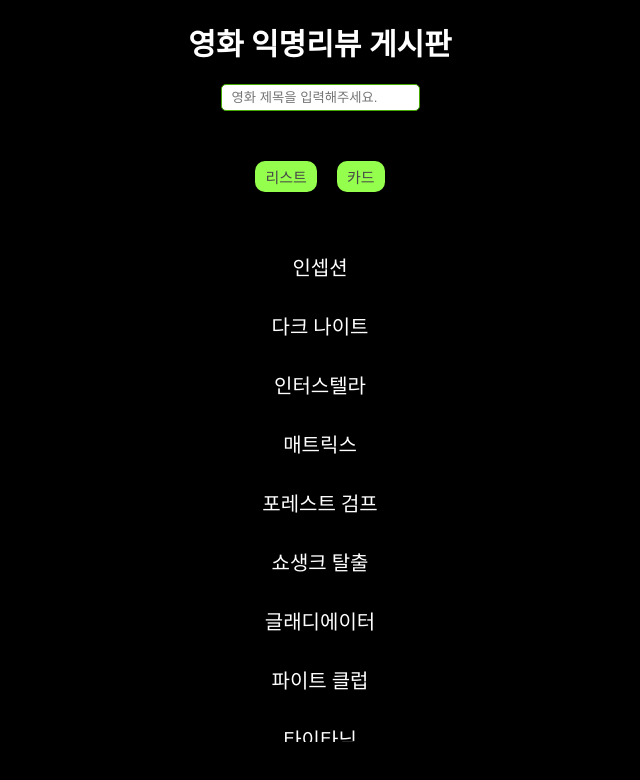
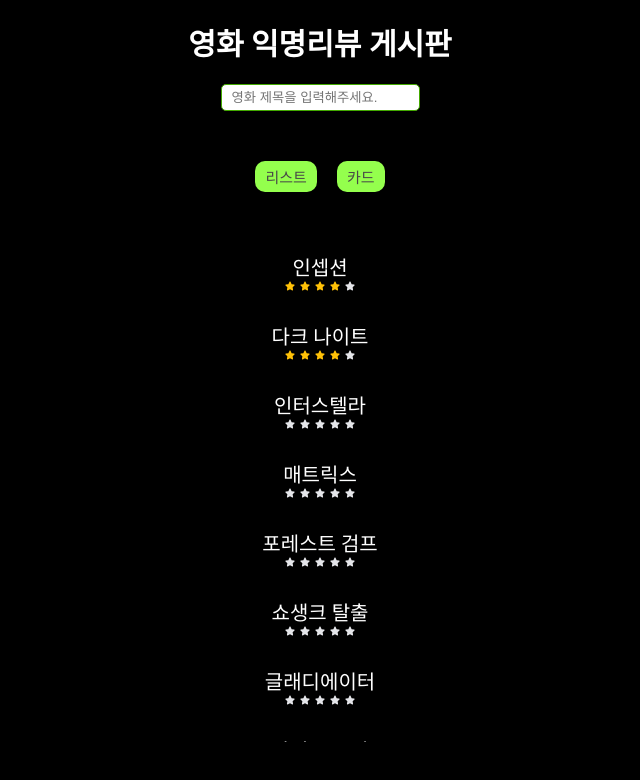
Before and after one commit to oauch/anonymous-board, a React (Create React App) app: page / in a window 1280 px wide. Shown: the top 780 px of the page, without its empty margins (320-960 px from the left). Built offline with nearby package versions, Linux system fonts and the light colour scheme; data requests are answered from the project's data file.

Commit message:
feat: 리뷰 평점 기능

```diff
--- a/db.json
+++ b/db.json
@@ -5,22 +5,13 @@
       "name": "인셉션",
       "image": "https://i.namu.wiki/i/em8w-RInxkJS0TDN8JvzDvF6bjNryJ66Zkv-CUfcBVnlEf5B5VaBckR_9pjdqG12gVfTbKHrli2XVgY2Qs7zWbQT0kNXEnVki8DCgDucFzmq9c8FcywV5wLHzOMAsSQ1vgOQqxgqI5iZGfd_f7RbSD0yxkKv3lp0Ns2lF6seYUo.webp",
       "description": "꿈을 공유하는 기술을 통해 기업 비밀을 훔치는 도둑이 C.E.O.의 마음에 아이디어를 심는 반대 작업을 맡게 된다.",
-      "rate": 5,
+      "rate": 4,
       "reviews": [
         {
-          "id": 1717399840397,
-          "userId": "user-1717399794774",
-          "text": "인셉션 재밌어요!!"
-        },
-        {
-          "id": 1717399845876,
-          "userId": "user-1717399794774",
-          "text": "진짜 강추입니다!!"
-        },
-        {
-          "id": 1717402550459,
-          "text": "하이용",
-          "userId": "user-1717399849165"
+          "id": 1717424117154,
+          "text": "재미있는 영화입니다",
+          "userId": "user-1717399849165",
+          "rate": 4
         }
       ]
     },
@@ -32,14 +23,16 @@
       "rate": 4,
       "reviews": [
         {
-          "id": 1717403651439,
-          "text": "다크나이트 명작이죠",
-          "userId": "user-1717399849165"
+          "id": 1717424128100,
+          "text": "조커 무섭게 생겼습니다",
+          "userId": "user-1717399849165",
+          "rate": 5
         },
         {
-          "id": 1717403655135,
-          "text": "조커 연기 좋습니다",
-          "userId": "user-1717399849165"
+          "id": 1717424159117,
+          "text": "테러",
+          "userId": "user-1717399849165",
+          "rate": 3
         }
       ]
     },
@@ -48,7 +41,7 @@
       "name": "인터스텔라",
       "image": "https://m.media-amazon.com/images/I/91kFYg4fX3L._AC_SY679_.jpg",
       "description": "탐험가 팀이 인류의 생존을 보장하기 위해 우주에서 웜홀을 통해 여행한다.",
-      "rate": 3,
+      "rate": null,
       "reviews": []
     },
     {
@@ -56,7 +49,7 @@
       "name": "매트릭스",
       "image": "https://m.media-amazon.com/images/I/51EG732BV3L._AC_.jpg",
       "description": "컴퓨터 해커가 미스터리한 반역자들로부터 자신의 현실의 진정한 본질과 그 통제자들과의 전쟁에서의 역할을 배우게 된다.",
-      "rate": 5,
+      "rate": 0,
       "reviews": []
     },
     {
@@ -64,7 +57,7 @@
       "name": "포레스트 검프",
       "image": "https://i.namu.wiki/i/em8w-RInxkJS0TDN8JvzDnQoSrZUSw2VPE0mw6NYLynpd9SZQ877SmCIVNxIzDBeeN4wVs_wMRC51ijoxulfu7VcIh402rOzerdoVO50Zi9QD7voU9a1xSJMEc86S7gsxh8B7pF0pMGiAuI7EPoT7bgzreTsQCwjMoi5SUs-7Sk.webp",
       "description": "알라바마 출신 IQ 75의 남자 시각에서 케네디와 존슨 대통령 시절, 베트남 전쟁, 워터게이트 사건 등 역사적 사건들이 펼쳐진다.",
-      "rate": 4,
+      "rate": 0,
       "reviews": []
     },
     {
@@ -72,7 +65,7 @@
       "name": "쇼생크 탈출",
       "image": "https://m.media-amazon.com/images/I/51NiGlapXlL._AC_.jpg",
       "description": "무고하게 살인죄로 기소된 한 은행가가 감옥에서 보낸 20년간의 삶을 그린다.",
-      "rate": 3,
+      "rate": 0,
       "reviews": []
     },
     {
@@ -80,7 +73,7 @@
       "name": "글래디에이터",
       "image": "https://i.namu.wiki/i/em8w-RInxkJS0TDN8JvzDltMqZ7bxq74-ezAv0Wfnpj7bQU5TKwZpS3qS4cR7cePxMssnwF2Ua-X-Kc8aCKkdf-SUmzCAsYhLfL6jw9rx7k1RjDG3bkDV6syfJahc4hEOcv0wF-Q-hVwMM6x69bqXckQ8_NJCcgMXiNQpi1B0gU.webp",
       "description": "로마 장군이 배신을 당하고 노예로 전락하여 복수의 길을 걷게 된다.",
-      "rate": 2,
+      "rate": 0,
       "reviews": []
     },
     {
@@ -88,7 +81,7 @@
       "name": "파이트 클럽",
       "image": "https://i.namu.wiki/i/em8w-RInxkJS0TDN8JvzDtrIx406VdO3cBpjnTrwEQhPP1rpfbzMl_q8ifUnQ0WpCltii3Fl5HLcvIJiEXMxpYvBYEY9W2x3mfMu51Rber-4z_5pvf1mosGOcIdfWl0J0BruRzygIGpVfuHKPeOnk1Jgk7goN3YRSzSco_PxE1I.webp",
       "description": "정신적으로 불안정한 보험 조사관이 비누 제조업자와 함께 비밀적인 싸움 클럽을 결성한다.",
-      "rate": 5,
+      "rate": 0,
       "reviews": []
     },
     {
@@ -96,7 +89,7 @@
       "name": "타이타닉",
       "image": "https://i.namu.wiki/i/em8w-RInxkJS0TDN8JvzDonYkOyBPwEeCDw_GM3iJb7NgG8Y3y_CLd4b35vMH1wGnd9SQLnfeIQ6E8aPHQrks9wSxSxyk_FQnoZvWFxNM8qRwSTFDopJPT0lcd4KHiEk-6ezD3BDDX41kMIYnEMCW3iIGIyaYMoQe7NE52dAA9Q.webp",
       "description": "대서양 횡단 중 침몰한 호화 여객선 타이타닉 호를 배경으로 한 러브 스토리.",
-      "rate": 3,
+      "rate": 0,
       "reviews": []
     },
     {
@@ -104,7 +97,7 @@
       "name": "라라랜드",
       "image": "https://i.namu.wiki/i/em8w-RInxkJS0TDN8JvzDhVXFkI3eABMqUEIGBYh5eLngoJzmOYjt0qc2FqkqkljGYBJmqMVan986hK6-vq7hm8Y1u4SWfgJ9-OwngH1Ojmx7Ivvx03fdtk0dgDO3vYjOHy0MqSJL7R3ywkwR67UsvHoEl4HCc-eF11E8VTAaLc.webp",
       "description": "꿈을 쫓는 뮤지션과 배우의 사랑과 꿈을 그린 뮤지컬 영화.",
-      "rate": 4,
+      "rate": 0,
       "reviews": []
     },
     {
@@ -112,7 +105,7 @@
       "name": "아바타",
       "image": "https://i.namu.wiki/i/em8w-RInxkJS0TDN8JvzDtu_1xYBEu3nwZaD-qVbuIjZOGOS6Lb7IEt6ig4ONgf4_y1ueDRnXYS2tu7saRWg5-0uqkQdqjtkVF6D17SbPuxT1o4QWf4q39Odrt_FloZ_S94CkbaH9k0Ekn5kcc6t4nod0C_UlNw5vjRPSUfRpSg.webp",
       "description": "외계 행성 판도라에 사는 원주민들과의 갈등을 그린 영화.",
-      "rate": 5,
+      "rate": 0,
       "reviews": []
     },
     {
@@ -120,7 +113,7 @@
       "name": "반지의 제왕: 반지 원정대",
       "image": "https://m.media-amazon.com/images/I/51Qvs9i5a%2BL._AC_.jpg",
       "description": "호빗과 그의 동료들이 어둠의 군주 사우론을 무찌르기 위해 여정을 떠나는 이야기.",
-      "rate": 1,
+      "rate": 0,
       "reviews": []
     },
     {
@@ -128,7 +121,7 @@
       "name": "스타워즈: 새로운 희망",
       "image": "https://i.namu.wiki/i/em8w-RInxkJS0TDN8JvzDrF1c_R0sYzsIPNIlkwVUuTkvJl7K5PMoiISzVmFPP75i0I7ih4_rBECNDjotDt3ihzq8WxbKPedxWiw-KgnAWgr3CHHqvTwzXkGYXBvaN8dtWFjTDhjUk6DnjEy0RGNplQCWzTxZ2sXfcVFZ4FpCp4.webp",
       "description": "제국에 맞서 싸우는 반란군과 루크 스카이워커의 모험을 그린 영화.",
-      "rate": 3,
+      "rate": 0,
       "reviews": []
     },
     {
@@ -136,7 +129,7 @@
       "name": "해리 포터와 마법사의 돌",
       "image": "https://m.media-amazon.com/images/I/51qlgJ6ZojL._AC_.jpg",
       "description": "젊은 마법사 해리 포터가 호그와트 마법 학교에서 첫 해를 보내며 겪는 모험.",
-      "rate": 5,
+      "rate": 0,
       "reviews": []
     },
     {
@@ -144,7 +137,7 @@
       "name": "토이 스토리",
       "image": "https://i.namu.wiki/i/em8w-RInxkJS0TDN8JvzDiz6FH1N8RurjyxmYcNoPoZtYunBchEvFcbE2lyKAzkF-GvCeJMJL6v6WY6KMhAHBs-qg-CY66fprI1UQGBSa2iGBsb43HApntx7b4n4dvqTX8hNliMUZUNOr93eVPd8EKJZr1QxaTXIZw9hT40GP1Q.webp",
       "description": "장난감들이 주인공인 애니메이션으로, 장난감들이 실제로 살아있는 모습을 그린 이야기.",
-      "rate": 2,
+      "rate": 0,
       "reviews": []
     },
     {
@@ -152,7 +145,7 @@
       "name": "쥬라기 공원",
       "image": "https://i.namu.wiki/i/em8w-RInxkJS0TDN8JvzDp6Kk5bRQj1OgWlRneMMY4g1djsOh76LHFxGc3nnXOyZAaSCYAFbvHUlmV7gccWHB-L78Zy_iHDY5MTzsZdVJZQyKJ8TlqsuXnk6xBwex8kyD3y5bQ6cwxln5N7XPkFDJTnMW51ubOkK2Cx28El6nXk.webp",
       "description": "유전자 공학으로 부활한 공룡들이 살아있는 테마파크에서 탈출하면서 벌어지는 이야기.",
-      "rate": 2,
+      "rate": 0,
       "reviews": []
     },
     {
@@ -160,7 +153,7 @@
       "name": "가디언즈 오브 갤럭시",
       "image": "https://m.media-amazon.com/images/I/61OUGpUfAyL._AC_SY679_.jpg",
       "description": "은하계를 지키기 위해 힘을 합친 여러 영웅들의 모험을 그린 영화.",
-      "rate": 4,
+      "rate": 0,
       "reviews": []
     },
     {
@@ -168,7 +161,7 @@
       "name": "아이언맨",
       "image": "https://i.namu.wiki/i/em8w-RInxkJS0TDN8JvzDjeuLraTpfHrGURLOKvjwjUkW5pagwSLgNUck1LB6069m6BOZQH26nHPqCpk2YAEHiWlyBr5JjROdsLY4r0sAwjyiEheRgDfqyL1JidNfKlA4Z5ERWPQjyPhf2NoUivbXJlb3SPb14w6bYB1TwLiQLI.webp",
       "description": "부유한 사업가가 강력한 아이언맨 슈트를 만들어 악과 싸우는 이야기.",
-      "rate": 5,
+      "rate": 0,
       "reviews": []
     },
     {
@@ -176,7 +169,7 @@
       "name": "캡틴 아메리카: 퍼스트 어벤저",
       "image": "https://i.namu.wiki/i/6nR1PhH45Cwf4oTLZDAf015GR-akhRohmV7y6KoGckOLa8YzP9fLzziHCsphHtwLzQM_mOWQryQ1nNjo9nYpmg.webp",
       "description": "제2차 세계 대전 동안 슈퍼 솔져가 되어 악에 맞서는 이야기를 그린 영화.",
-      "rate": 4,
+      "rate": 0,
       "reviews": []
     },
     {
@@ -184,7 +177,7 @@
       "name": "어벤져스",
       "image": "https://i.namu.wiki/i/em8w-RInxkJS0TDN8JvzDla4xrmLYUQXXJSApcw1WIvg2lp6nqnWf0CLi4lu2j0KnJ-r5dcAxr4ZNfT_ZmzZDfDGYyW2ABjicasmlSvWrzq7ERImDz97iPuYhaND7cWdaWwW6_jkM3ed5DY5fHc-3sWKlIHEHV8xMkPfCOeY1y8.webp",
       "description": "지구를 위협하는 외계 세력에 맞서기 위해 히어로들이 팀을 이루는 이야기.",
-      "rate": 5,
+      "rate": 0,
       "reviews": []
     }
   ]
--- a/package.json
+++ b/package.json
@@ -15,6 +15,7 @@
     "json-server": "^1.0.0-beta.0",
     "react": "^18.3.1",
     "react-dom": "^18.3.1",
+    "react-icons": "^5.2.1",
     "react-router-dom": "^6.23.1",
     "react-scripts": "5.0.1",
     "typescript": "^4.9.5",
--- /dev/null
+++ b/src/constants/Rate.ts
@@ -0,0 +1 @@
+export const RATE = [1, 2, 3, 4, 5];
--- a/src/routes/Detail.tsx
+++ b/src/routes/Detail.tsx
@@ -1,15 +1,21 @@
 import styled from "@emotion/styled";
 import { ChangeEvent, FormEvent, useEffect, useState } from "react";
+import { FaStar } from "react-icons/fa";
 import { Link, useParams } from "react-router-dom";
 import MoviePost from "../components/MoviePost";
 import Container from "../components/common/Container";
 import { MoviesProps, ReviewProps } from "../types/Movies";
+
+const RATE = [1, 2, 3, 4, 5];
 
 function Detail() {
   const [data, setData] = useState<MoviesProps | null>(null);
   const [reviewText, setReviewText] = useState("");
   const [editReviewText, setEditReviewText] = useState("");
   const [editReviewId, setEditReviewId] = useState<number | null>(null);
+
+  const [rate, setRate] = useState(0);
+  const [editReviewRate, setEditReviewRate] = useState(0);
   const params = useParams();
 
   const generateUserId = () => {
@@ -28,15 +34,34 @@ function Detail() {
     setEditReviewText(e.target.value);
   };
 
+  const handleRateChange = (rate: number) => {
+    setRate(rate);
+  };
+
+  const handleEditRateChange = (rate: number) => {
+    setEditReviewRate(rate);
+  };
+
   const handleReviewSubmit = async (e: FormEvent) => {
     e.preventDefault();
-    if (!reviewText || !data) return;
+    if (!reviewText || !data || rate === 0) return;
 
     const newReview: ReviewProps = {
       id: Date.now(),
       text: reviewText,
       userId: userId,
+      rate: rate,
     };
+
+    // 기존 리뷰와 새로운 리뷰를 합친 리스트
+    const updatedReviews = [...(data.reviews || []), newReview];
+
+    // 새로운 리뷰가 추가된 후의 평균 평점 계산
+    const totalRate = updatedReviews.reduce(
+      (sum, review) => sum + review.rate,
+      0
+    );
+    const averageRate = Math.floor(totalRate / updatedReviews.length);
 
     try {
       const response = await fetch(
@@ -47,7 +72,8 @@ function Detail() {
             "Content-Type": "application/json",
           },
           body: JSON.stringify({
-            reviews: [...(data.reviews || []), newReview],
+            rate: averageRate,
+            reviews: updatedReviews,
           }),
         }
       );
@@ -56,8 +82,54 @@ function Detail() {
         const updatedMovie = await response.json();
         setData(updatedMovie);
         setReviewText("");
+        setRate(0);
       } else {
         console.error("Failed to add review");
+      }
+    } catch (error) {
+      console.error(error);
+    }
+  };
+
+  const handleReviewEdit = async (reviewId: number) => {
+    if (!data || !editReviewText || !editReviewRate) return;
+    const updatedReviews = (data.reviews || []).map((review) =>
+      review.id === reviewId
+        ? { ...review, text: editReviewText, rate: editReviewRate }
+        : review
+    );
+
+    // 새로운 리뷰가 추가된 후의 평균 평점 계산
+    const totalRate = updatedReviews.reduce(
+      (sum, review) => sum + review.rate,
+      0
+    );
+
+    const averageRate = Math.floor(totalRate / updatedReviews.length);
+
+    try {
+      const response = await fetch(
+        `http://localhost:3001/movies/${params.id}`,
+        {
+          method: "PATCH",
+          headers: {
+            "Content-Type": "application/json",
+          },
+          body: JSON.stringify({
+            rate: averageRate,
+            reviews: updatedReviews,
+          }),
+        }
+      );
+
+      if (response.ok) {
+        const updatedMovie = await response.json();
+        setData(updatedMovie);
+        setEditReviewId(null);
+        setEditReviewText("");
+        setEditReviewRate(0);
+      } else {
+        console.error("Failed to edit review");
       }
     } catch (error) {
       console.error(error);
@@ -70,6 +142,14 @@ function Detail() {
       (review) => review.id !== reviewId
     );
 
+    // 새로운 리뷰가 추가된 후의 평균 평점 계산
+    const totalRate = updatedReviews.reduce(
+      (sum, review) => sum + review.rate,
+      0
+    );
+
+    const averageRate = Math.floor(totalRate / updatedReviews.length);
+
     try {
       const response = await fetch(
         `http://localhost:3001/movies/${params.id}`,
@@ -79,6 +159,7 @@ function Detail() {
             "Content-Type": "application/json",
           },
           body: JSON.stringify({
+            rate: averageRate,
             reviews: updatedReviews,
           }),
         }
@@ -89,39 +170,6 @@ function Detail() {
         setData(updatedMovie);
       } else {
         console.error("Failed to delete review");
-      }
-    } catch (error) {
-      console.error(error);
-    }
-  };
-
-  const handleReviewEdit = async (reviewId: number) => {
-    if (!data || !editReviewText) return;
-    const updatedReviews = (data.reviews || []).map((review) =>
-      review.id === reviewId ? { ...review, text: editReviewText } : review
-    );
-
-    try {
-      const response = await fetch(
-        `http://localhost:3001/movies/${params.id}`,
-        {
-          method: "PATCH",
-          headers: {
-            "Content-Type": "application/json",
-          },
-          body: JSON.stringify({
-            reviews: updatedReviews,
-          }),
-        }
-      );
-
-      if (response.ok) {
-        const updatedMovie = await response.json();
-        setData(updatedMovie);
-        setEditReviewId(null);
-        setEditReviewText("");
-      } else {
-        console.error("Failed to edit review");
       }
     } catch (error) {
       console.error(error);
@@ -148,6 +196,31 @@ function Detail() {
     fetchData();
   }, [params.id]);
 
+  useEffect(() => {
+    if (data && data.reviews.length > 0) {
+      const totalRate = data.reviews.reduce(
+        (sum, review) => sum + review.rate,
+        0
+      );
+      const averageRate = Math.floor(totalRate / data.reviews.length);
+
+      setData((prevData) => {
+        if (prevData) {
+          return { ...prevData, rate: averageRate };
+        }
+        return prevData;
+      });
+    }
+    if (data?.reviews.length === 0) {
+      setData((prevData) => {
+        if (prevData) {
+          return { ...prevData, rate: 0 };
+        }
+        return prevData;
+      });
+    }
+  }, [data?.reviews]);
+
   if (!data) return <>데이터가 존재하지 않습니다.</>;
 
   return (
@@ -155,11 +228,19 @@ function Detail() {
       <BackButton to={"/"}>뒤로가기</BackButton>
       <MovieWrapper>
         <MoviePost width={200} height={300} src={data.image} alt={data.name} />
-        <div>
+        <MovieInWrapper>
           <MovieTitle>{data.name}</MovieTitle>
-          <>{data.rate}</>
+          <RateWrapper>
+            {RATE.map((star) => (
+              <FaStar
+                key={star}
+                color={star <= data.rate ? "#ffc107" : "#e4e5e9"}
+                size={20}
+              />
+            ))}
+          </RateWrapper>
           <Description>{data.description}</Description>
-        </div>
+        </MovieInWrapper>
       </MovieWrapper>
       <ReviewWrapper>
         <ReviewForm onSubmit={handleReviewSubmit}>
@@ -168,6 +249,17 @@ function Detail() {
             onChange={handleReviewChange}
             placeholder="리뷰를 입력하세요"
           />
+          <StarRating>
+            {RATE.map((star) => (
+              <FaStar
+                key={star}
+                color={star <= rate ? "#ffc107" : "#e4e5e9"}
+                size={20}
+                onClick={() => handleRateChange(star)}
+                style={{ cursor: "pointer" }}
+              />
+            ))}
+          </StarRating>
           <SubmitButton type="submit">리뷰 작성</SubmitButton>
         </ReviewForm>
         {data.reviews && data.reviews.length > 0 ? (
@@ -180,19 +272,42 @@ function Detail() {
                       value={editReviewText}
                       onChange={handleEditReviewChange}
                     />
+                    <StarRating>
+                      {RATE.map((star) => (
+                        <FaStar
+                          key={star}
+                          color={star <= editReviewRate ? "#ffc107" : "#e4e5e9"}
+                          size={20}
+                          onClick={() => handleEditRateChange(star)}
+                          style={{ cursor: "pointer" }}
+                        />
+                      ))}
+                    </StarRating>
                     <SubmitButton onClick={() => handleReviewEdit(review.id)}>
                       수정 완료
                     </SubmitButton>
                   </>
                 ) : (
                   <>
-                    <ReviewText>{review.text}</ReviewText>
+                    <div style={{ display: "flex" }}>
+                      <StarRating>
+                        {RATE.map((star) => (
+                          <FaStar
+                            key={star}
+                            color={star <= review.rate ? "#ffc107" : "#e4e5e9"}
+                            size={10}
+                          />
+                        ))}
+                      </StarRating>
+                      <ReviewText>{review.text}</ReviewText>
+                    </div>
                     {review.userId === userId && (
                       <ButtonWrapper>
                         <EditButton
                           onClick={() => {
                             setEditReviewId(review.id);
                             setEditReviewText(review.text);
+                            setEditReviewRate(review.rate);
                           }}
                         >
                           수정
@@ -226,6 +341,13 @@ const MovieWrapper = styled.section`
   gap: 20px;
 `;
 
+const MovieInWrapper = styled.div`
+  display: flex;
+  flex-direction: column;
+  align-items: flex-start;
+  gap: 20px;
+`;
+
 const BackButton = styled(Link)`
   font-size: 1.5rem;
   color: #fff;
@@ -237,12 +359,19 @@ const MovieTitle = styled.h1`
   font-weight: 800;
 `;
 
+const RateWrapper = styled.div`
+  display: flex;
+  justify-content: flex-start;
+  align-items: flex-end;
+  gap: 5px;
+`;
+
 const Description = styled.p`
   font-size: 1.5rem;
 `;
 
 const ReviewWrapper = styled.section`
-  width: 500px;
+  width: 600px;
   height: 500px;
   display: flex;
   flex-direction: column;
@@ -297,12 +426,17 @@ const ReviewInput = styled.input`
   margin-left: 10px;
 `;
 
+const StarRating = styled.div`
+  display: flex;
+  gap: 5px;
+  align-items: center;
+`;
+
 const SubmitButton = styled.button`
   background-color: #43a800;
   color: #fff;
   border: none;
   padding: 5px 10px;
-
   border-radius: 5px;
 `;
 
--- a/src/routes/Main.tsx
+++ b/src/routes/Main.tsx
@@ -1,12 +1,14 @@
 import styled from "@emotion/styled";
 import { ChangeEvent, useEffect, useState } from "react";
+import { FaStar } from "react-icons/fa";
 import { Link } from "react-router-dom";
 import MoviePost from "../components/MoviePost";
 import Container from "../components/common/Container";
+import { RATE } from "../constants/Rate";
 import { MoviesProps } from "../types/Movies";
 
 function Main() {
-  const [data, setData] = useState<MoviesProps[]>();
+  const [data, setData] = useState<MoviesProps[]>([]);
   const [searchVal, setSearchVal] = useState("");
   const [viewType, setViewType] = useState("list");
 
@@ -31,6 +33,10 @@ function Main() {
     fetchData();
   }, []);
 
+  const filterData = data.filter((val) =>
+    val.name.toLowerCase().includes(searchVal)
+  );
+
   return (
     <Container>
       <Title>영화 익명리뷰 게시판</Title>
@@ -44,12 +50,19 @@ function Main() {
         <ViewType onClick={() => setViewType("card")}>카드</ViewType>
       </ViewTypeWrapper>
       <MovieWrapper viewType={viewType}>
-        {data
-          ?.filter((val) => val.name.toLowerCase().includes(searchVal))
-          .map((val) =>
+        {filterData.map((val) =>
           viewType === "list" ? (
             <List key={val.id} to={`/${val.id}`}>
               <MovieTitle>{val.name}</MovieTitle>
+              <RateWrapper>
+                {RATE.map((star) => (
+                  <FaStar
+                    key={star}
+                    color={star <= val.rate ? "#ffc107" : "#e4e5e9"}
+                    size={10}
+                  />
+                ))}
+              </RateWrapper>
             </List>
           ) : (
             <Card key={val.id} to={`/${val.id}`}>
@@ -64,10 +77,18 @@ function Main() {
               >
                 <MoviePost animation={true} src={val.image} alt={val.name} />
               </PostWrapper>
-                <div>
+              <MovieInWrapper>
                 <MovieTitle>{val.name}</MovieTitle>
-                  <MovieRate>{val.rate}</MovieRate>
-                </div>
+                <RateWrapper>
+                  {RATE.map((star) => (
+                    <FaStar
+                      key={star}
+                      color={star <= val.rate ? "#ffc107" : "#e4e5e9"}
+                      size={10}
+                    />
+                  ))}
+                </RateWrapper>
+              </MovieInWrapper>
             </Card>
           )
         )}
@@ -130,20 +151,15 @@ const MovieWrapper = styled.div<{ viewType: string }>`
 const List = styled(Link)`
   width: 300px;
   display: flex;
+  flex-direction: column;
   justify-content: center;
   align-content: center;
 
   padding: 10px;
 
   color: #fff;
+  text-align: center;
   text-decoration: none;
-
-  transition: all 0.2s ease-in-out;
-
-  &:hover {
-    opacity: 0.8;
-    scale: 1.1;
-  }
 `;
 
 const Card = styled(Link)`
@@ -165,8 +181,27 @@ const PostWrapper = styled.div`
   overflow: hidden;
 `;
 
+const MovieInWrapper = styled.div`
+  display: flex;
+  flex-direction: column;
+  align-items: center;
+`;
+
 const MovieTitle = styled.div`
   font-size: 2rem;
+  transition: all 0.2s ease-in-out;
+
+  &:hover {
+    opacity: 0.8;
+    scale: 1.1;
+  }
+`;
+
+const RateWrapper = styled.div`
+  display: flex;
+  justify-content: center;
+  align-items: center;
+  gap: 5px;
 `;
 
 const MovieRate = styled.div``;
--- a/src/types/Movies.ts
+++ b/src/types/Movies.ts
@@ -2,6 +2,7 @@ interface ReviewProps {
   id: number;
   userId: string;
   text: string;
+  rate: number;
 }
 
 interface MoviesProps {
```
Also changed, not shown: 2 other files (tests, documents, lock files or other folders). Lines whose indentation alone changed are shown as unchanged.
